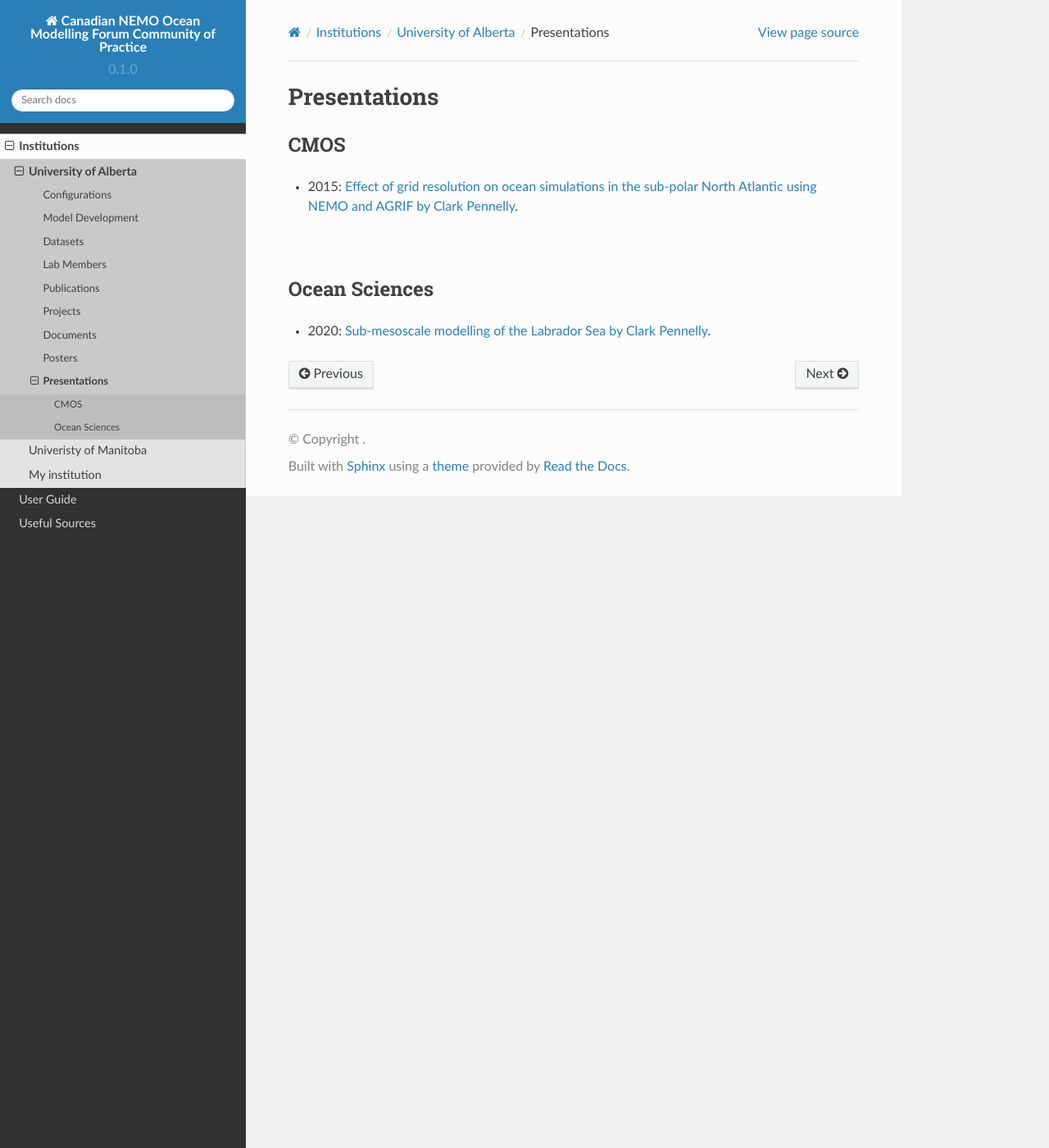
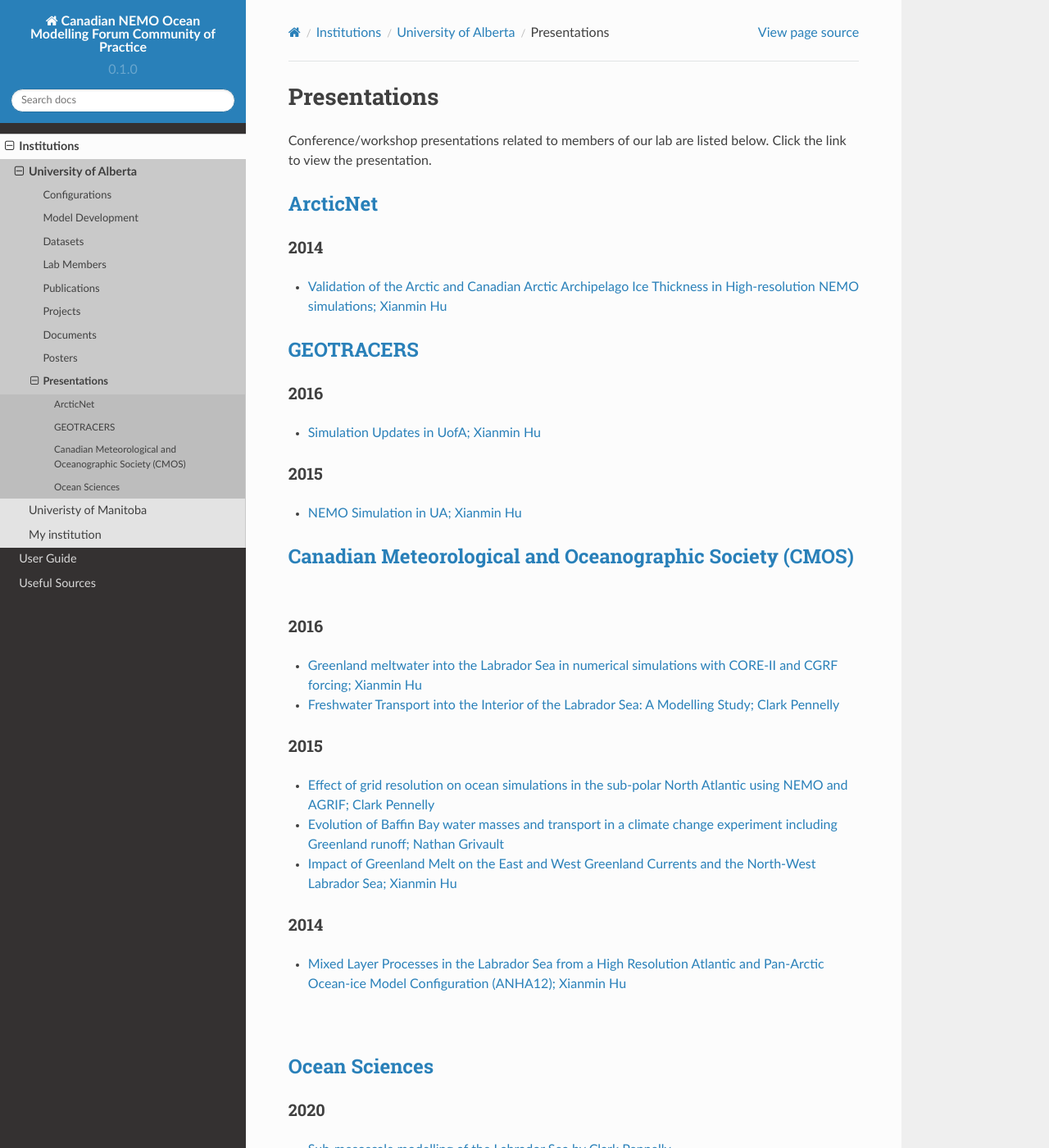
Before and after one commit to UofA-NEMO/Canadian-NEMO-Ocean-Modelling-Forum-Community-of-Practice, a Sphinx documentation site: the page built from docs/Institutions/UofA/Presentations.rst, in a window 1280 px wide and 1400 px high. Shown: the whole window at 82% size. Built offline with Sphinx 7.4.7 and the Read the Docs theme 2.0.0, drawn with Linux system fonts in a browser that asks for light colours.

Commit message:
Update Presentations.rst

```diff
--- a/docs/Institutions/UofA/Presentations.rst
+++ b/docs/Institutions/UofA/Presentations.rst
@@ -1,14 +1,64 @@
 Presentations
 =============
 
-CMOS
-----
+Conference/workshop presentations related to members of our lab are listed below. Click the link to view the presentation.
 
-- 2015: `Effect of grid resolution on ocean simulations in the sub-polar North Atlantic using NEMO and AGRIF by Clark Pennelly <../../../_static/_UofA/CMOS_T_2015_PennellyClark.pptx>`_.
+
+`ArcticNet <https://arcticnet.ulaval.ca/>`_
+-----------
+
+2014
+^^^^
+
+* `Validation of the Arctic and Canadian Arctic Archipelago Ice Thickness in High-resolution NEMO simulations; Xianmin Hu <../../../_static/_UofA/ ArcticNet_T_2014_HU.pdf>`_
+
+
+`GEOTRACERS <https://www.geotraces.org/>`_
+----------------------------------------
+
+2016
+^^^^
+
+* `Simulation Updates in UofA; Xianmin Hu <../../../_static/_UofA/GEOTRACERS_T_2016_HU.pdf>`_
+
+
+2015
+^^^^
+
+* `NEMO Simulation in UA; Xianmin Hu <../../../_static/_UofA/GEOTRACERS_T_2015_HU.pdf>`_
+
+`Canadian Meteorological and Oceanographic Society (CMOS) <https://www.cmos.ca/>`_
+---------------------------------------------------
+
+2016
+^^^^
+
+* `Greenland meltwater into the Labrador Sea in numerical simulations with CORE-II and CGRF forcing; Xianmin Hu <../../../_static/_UofA/CMOS_T_2016_HU.pdf>`_
+
+* `Freshwater Transport into the Interior of the Labrador Sea: A Modelling Study; Clark Pennelly <../../../_static/_UofA/CMOS_T_2016_PennellyClark.pptx>`_
+
+
+2015
+^^^^
+
+* `Effect of grid resolution on ocean simulations in the sub-polar North Atlantic using NEMO and AGRIF; Clark Pennelly <../../../_static/_UofA/CMOS_T_2015_PennellyClark.pptx>`_
+
+* `Evolution of Baffin Bay water masses and transport in a climate change experiment including Greenland runoff; Nathan Grivault <../../../_static/_UofA/CMOS_T_2015_Grivault.pdf>`_
+
+* `Impact of Greenland Melt on the East and West Greenland Currents and the North-West Labrador Sea; Xianmin Hu <../../../_static/_UofA/CMOS_T_2015_HU.pdf>`_
+
+
+2014
+^^^^
+
+* `Mixed Layer Processes in the Labrador Sea from a High Resolution Atlantic and Pan-Arctic Ocean-ice Model Configuration (ANHA12); Xianmin Hu <../../../_static/_UofA/CMOS_T_2014_HU.pdf>`_
 
 |
 
-Ocean Sciences
---------------
+`Ocean Sciences <https://www.aslo.org/>`_
+----------------
 
-- 2020: `Sub-mesoscale modelling of the Labrador Sea by Clark Pennelly <../../../_static/_UofA/OceanSciences_T_2020_PennellyClark.pptx>`_.
+2020
+^^^^
+
+* `Sub-mesoscale modelling of the Labrador Sea by Clark Pennelly <../../../_static/_UofA/OceanSciences_T_2020_PennellyClark.pptx>`_
```
